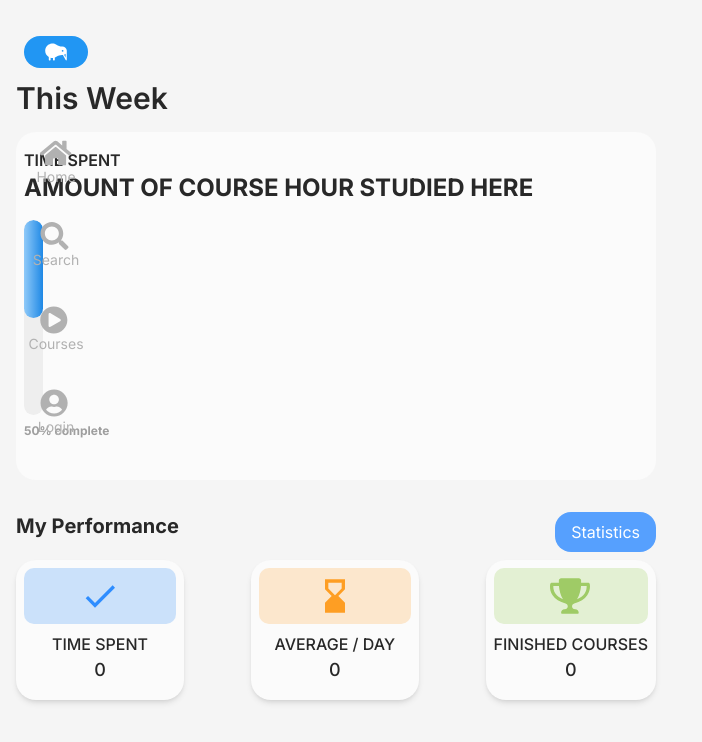
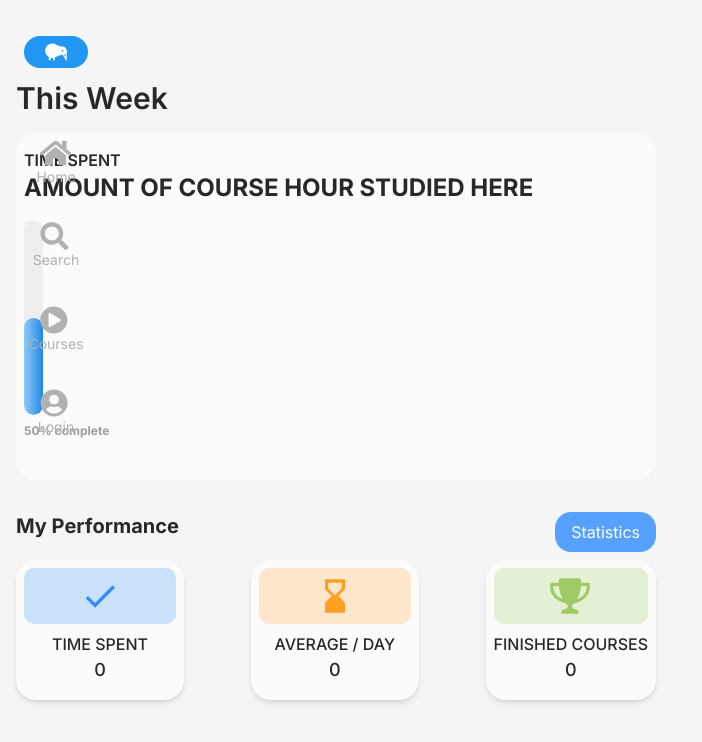
Before and after one commit to 202303-PRM-TR-FEW/Learning-app-team-5, a Next.js app: page /statistics in a window 1280 px wide. Shown: the top 742 px of the page, without its empty margins (0-702 px from the left). Built offline with nearby package versions, Linux system fonts and the light colour scheme; no server answers; the database is empty.

Commit message:
Statistics Page Fixes #6 TimeSpentBar barHeight fix

```diff
--- a/components/statistics-page-components/ThisWeek.jsx
+++ b/components/statistics-page-components/ThisWeek.jsx
@@ -8,7 +8,7 @@ function ThisWeek() {
         <div className="flex flex-col justify-center items-start py-2 font-medium h-full">
             <h2 className="font-semibold text-md">TIME SPENT</h2>
             <p className="text-2xl font-bold">AMOUNT OF COURSE  HOUR STUDIED HERE</p>
-            <TimeSpentBar height={50} />
+            <TimeSpentBar hoursPerDay={50} />
             </div>
       </div>
     </div>
--- a/components/statistics-page-components/TimeSpentBar.jsx
+++ b/components/statistics-page-components/TimeSpentBar.jsx
@@ -1,12 +1,14 @@
-function TimeSpentBar({ height }) {
+import { UserAuth } from "@/app/context/AuthContext";
+
+function TimeSpentBar({ hoursPerDay }) {
     /* If height prop is not passed, the barheight will be zero */
-    const barHeight = height || 0;
+    const barHeight = hoursPerDay || 0;
 
   return (
     <div className="mt-4 w-full h-full">
-      <div className="bg-gray-200 rounded-full overflow-hidden w-[3%] h-[80%]">
+      <div className="bg-gray-200 rounded-full overflow-hidden w-[3%] h-[80%] relative">
         <div
-          className="bg-gradient-to-r from-blue-200 to-blue-600 w-full rounded-full"
+          className="bg-gradient-to-r from-blue-200 to-blue-600 w-full rounded-full absolute bottom-0"
           style={{ height: `${barHeight}%`, transition: "height 1s" }}
         ></div>
       </div>
```
